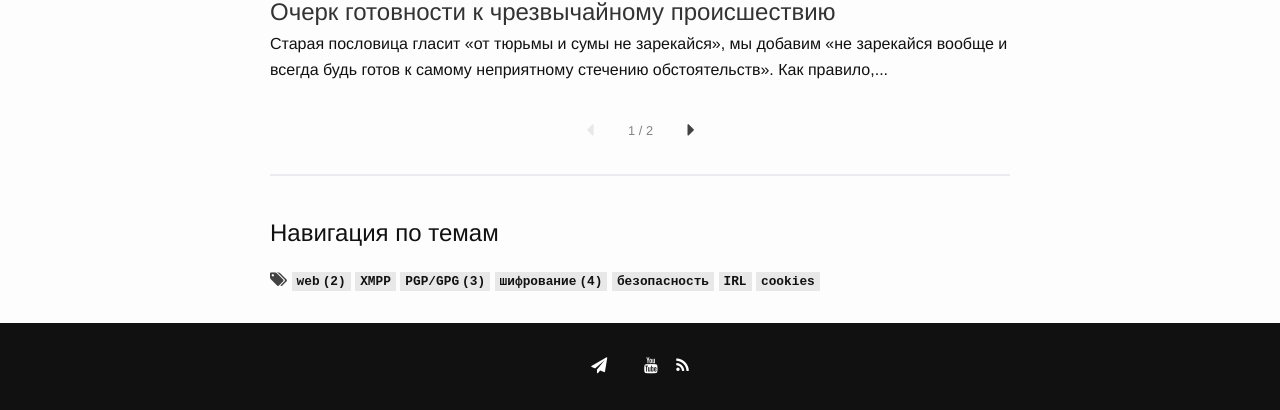
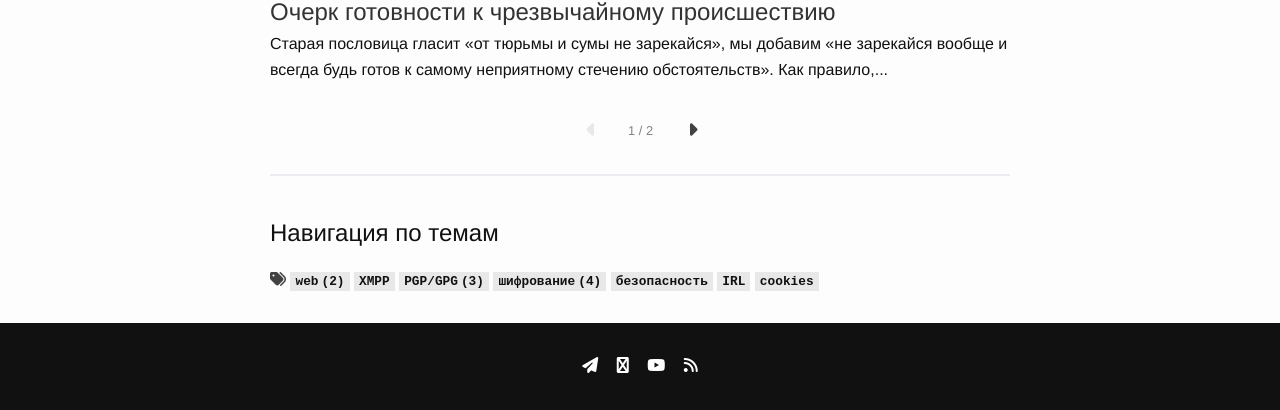
Before and after one commit to 2b7E1n6D0e5R7/2b7E1n6D0e5R7.github.io, a Jekyll site: the page built from index.html, in a window 1280 px wide. Shown: the part 659-1069 px from the top of the page. Built offline with Jekyll 4.4.1, drawn with Linux system fonts in a browser that asks for light colours; nearby versions of some CDN libraries; library files that are not in the unit come from our copies; the list of posts is cut into pages by our own code.

Commit message:
Update head.html

```diff
--- a/_includes/head.html
+++ b/_includes/head.html
@@ -15,13 +15,11 @@
       {% break %}
     {% endif %}
   {% endfor %}
-  <link rel="stylesheet" href="https://maxcdn.bootstrapcdn.com/font-awesome/4.7.0/css/font-awesome.min.css">
-
+  <link rel="stylesheet" href="{{ "/assets/fontawesome/css/font-awesome.min.css" | relative_url }}">
   <link rel="stylesheet" href="{{ "/assets/main.css" | relative_url }}">
   <link rel="canonical" href="{{ page.url | replace:'index.html','' | absolute_url }}">
   <link rel="alternate" type="application/rss+xml" title="{{ site.title | escape }}" href="{{ "/feed.xml" | relative_url }}">
 
-  {% if jekyll.environment == 'production' and site.google_analytics %}
-  {% include google-analytics.html %}
+  {% if jekyll.environment == 'production' %}
   {% endif %}
 </head>
```
